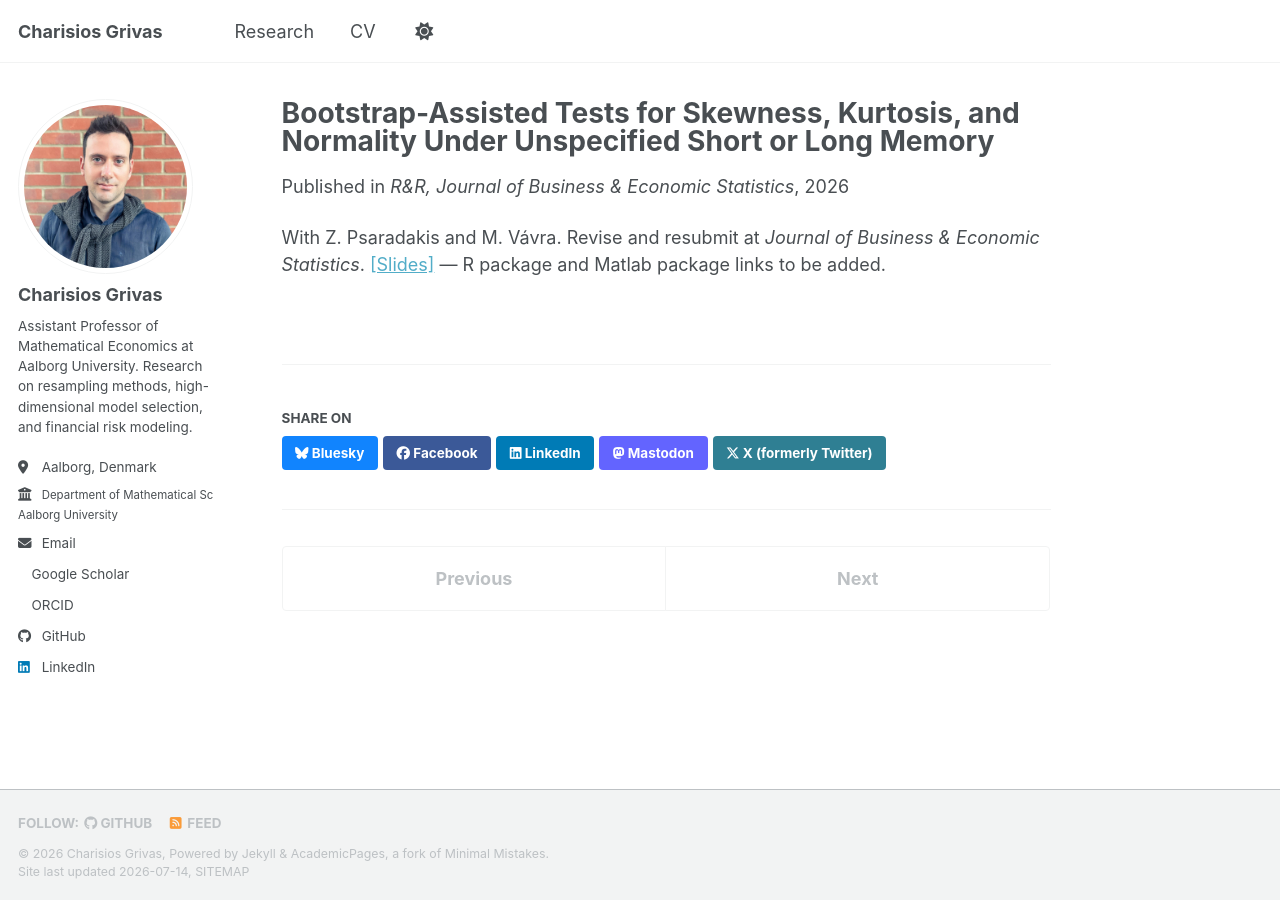
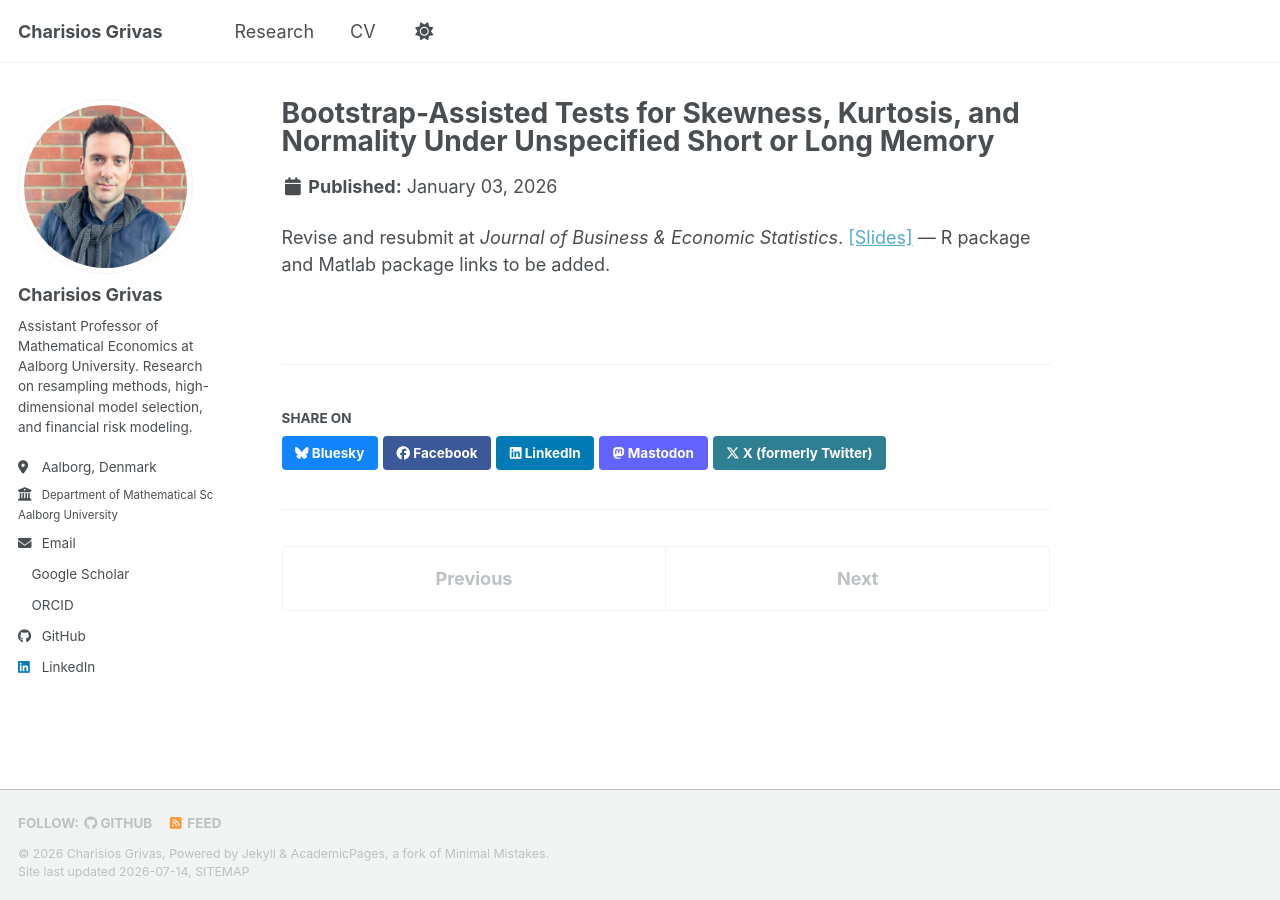
Before and after one commit to chargrivas/chargrivas.github.io, a Jekyll site: the page built from _publications/2026-01-03-skewness-kurtosis-tests.md, in a window 1280 px wide. Built offline with Jekyll 4.4.1, drawn with Linux system fonts in a browser that asks for light colours; a style sheet for code colours, icons or effects is not loaded.

Commit message:
Revise publication details for skewness and kurtosis tests
Removed venue information and updated excerpt for clarity.

```diff
--- a/_publications/2026-01-03-skewness-kurtosis-tests.md
+++ b/_publications/2026-01-03-skewness-kurtosis-tests.md
@@ -3,10 +3,10 @@ title: "Bootstrap-Assisted Tests for Skewness, Kurtosis, and Normality Under Uns
 collection: publications
 category: workingpapers
 permalink: /publication/skewness-kurtosis-tests
-excerpt: 'With Z. Psaradakis and M. Vávra. Revise and resubmit at Journal of Business & Economic Statistics.'
+excerpt: 'With Z. Psaradakis and M. Vávra.'
 date: 2026-01-03
-venue: 'R&R, Journal of Business & Economic Statistics'
+venue:
 paperurl:
 ---
 
-With Z. Psaradakis and M. Vávra. Revise and resubmit at *Journal of Business & Economic Statistics*. [[Slides]](https://www.dropbox.com/scl/fi/c76erkkrko5r1pmkas5en/SKNtest.pdf?rlkey=7927zxldnqcw8tu925b1e5a2z&st=res2n0ra&dl=0) — R package and Matlab package links to be added.
+Revise and resubmit at *Journal of Business & Economic Statistics*. [[Slides]](https://www.dropbox.com/scl/fi/c76erkkrko5r1pmkas5en/SKNtest.pdf?rlkey=7927zxldnqcw8tu925b1e5a2z&st=res2n0ra&dl=0) — R package and Matlab package links to be added.
```
